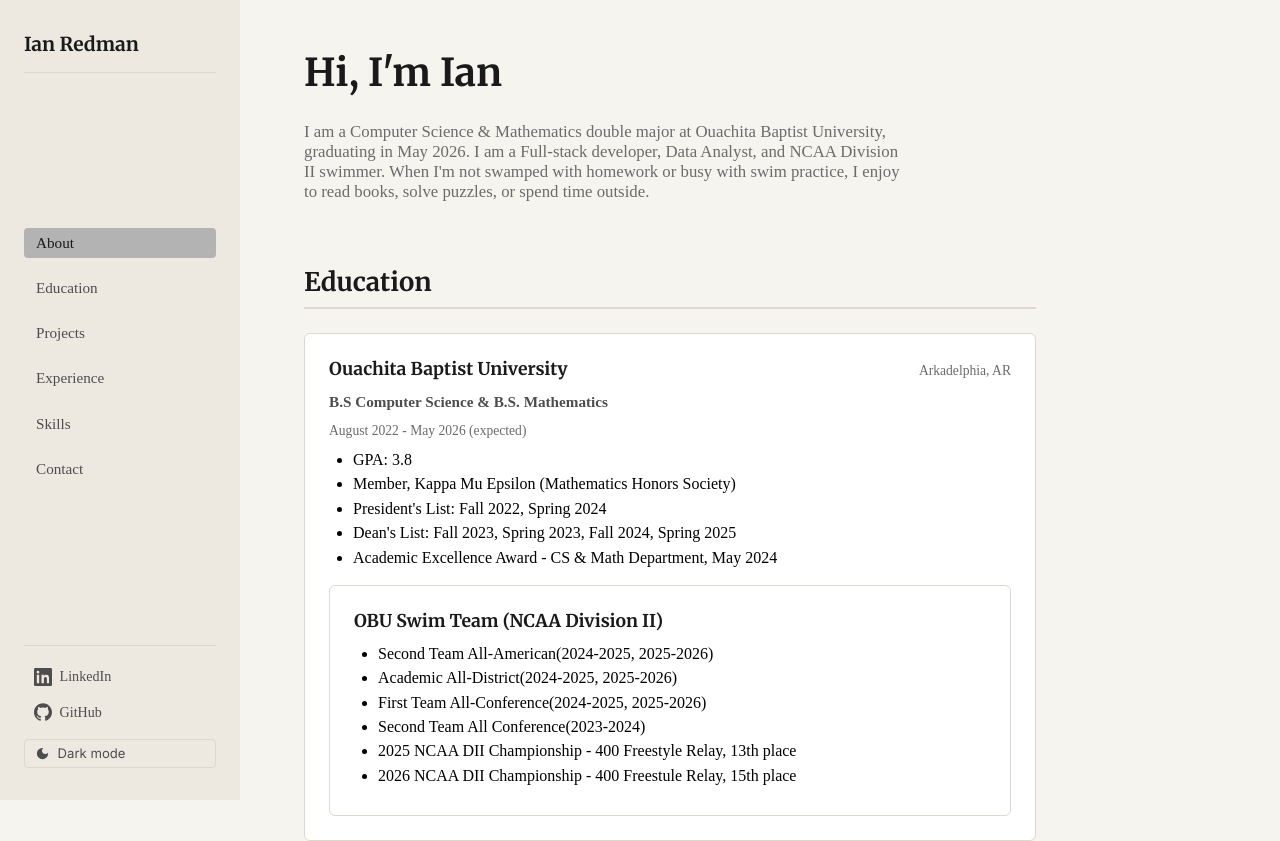
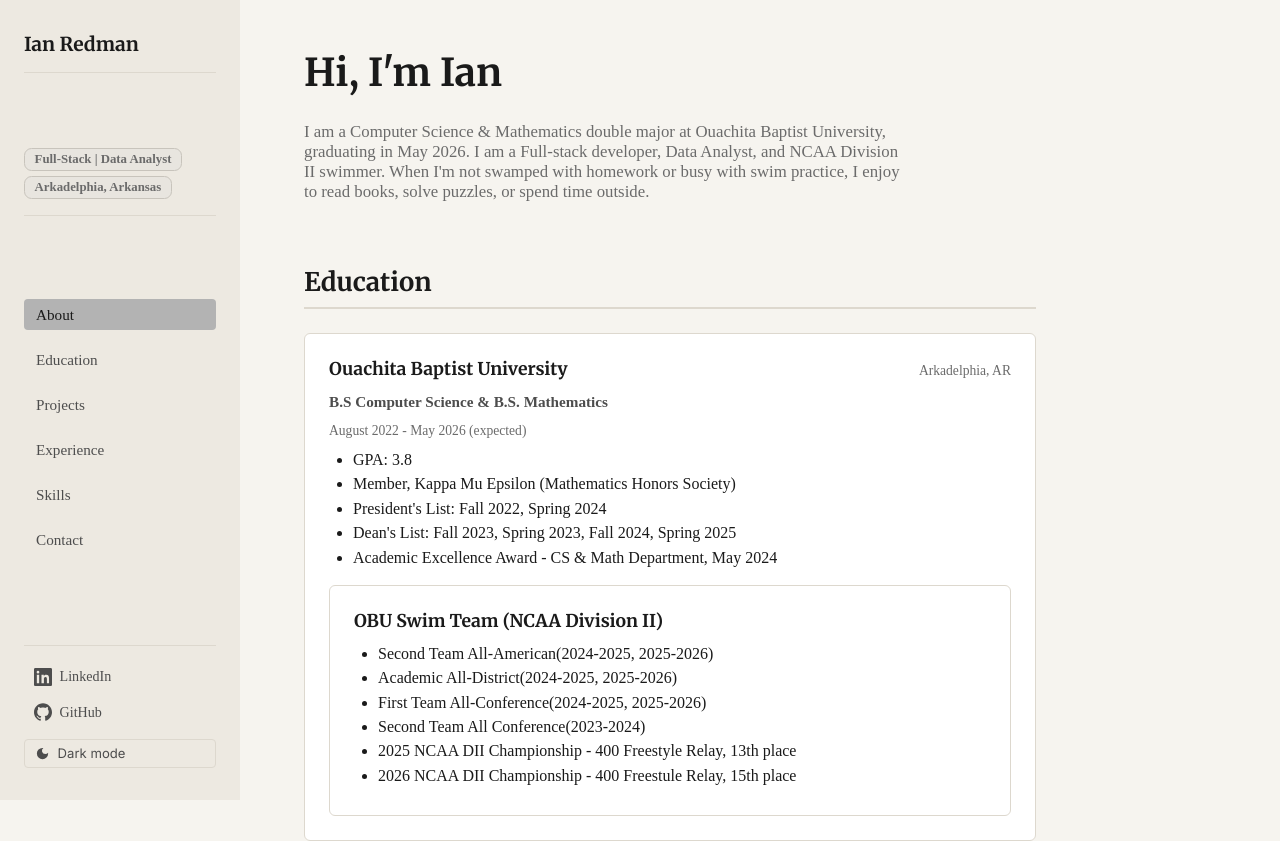
Before and after one commit to ianredmann/resume-website, a React (Vite) app: page / in a window 1280 px wide. Shown: the top 841 px of the page. Built offline with nearby package versions, Linux system fonts and the light colour scheme.

Commit message:
Fixed minor styling bugs

```diff
--- a/src/App.css
+++ b/src/App.css
@@ -82,6 +82,11 @@ section h2 {
   display: flex;
   flex-direction: column;
   gap: 0.75rem;
+}
+
+.card h3 {
+  font-size:  1.1 rem;
+  color: var(--color-text)
 }
 
 .card-header {
@@ -268,3 +273,20 @@ section h2 {
   grid-template-columns: 1fr 1fr;
   gap: 1.25rem;
 }
+
+.sidebar-bio {
+  display: flex;
+  flex-direction: column;
+  gap: 0.3rem;
+  padding-top: 0;
+  padding-bottom: 1rem;
+  border-bottom: 1px solid var(--color-border);
+  margin-top: -0.5rem;
+  align-items: flex-start;
+}
+
+.sidebar-bio p {
+  font-size: 0.8rem;
+  color: var(--color-text-muted);
+  margin: 0;
+}
--- a/src/components/Sidebar.jsx
+++ b/src/components/Sidebar.jsx
@@ -66,6 +66,11 @@ function Sidebar() {
     return (
         <aside className="sidebar">
             <div className="sidebar-name">Ian Redman</div>
+            <div className="sidebar-bio">
+                <p className="tag">Full-Stack | Data Analyst</p>
+                <p className='tag'>Arkadelphia, Arkansas</p>
+
+            </div>
             <nav>
                 <ul>
                     {sections.map((section) => (
--- a/src/index.css
+++ b/src/index.css
@@ -40,6 +40,7 @@ ul {
 
 li {
   margin-bottom: 0.4rem;
+  color: var(--color-text);
 }
 
 body.dark-mode {
```
